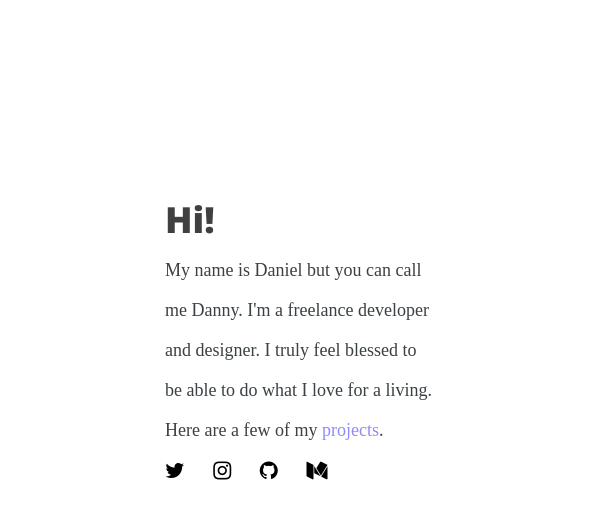
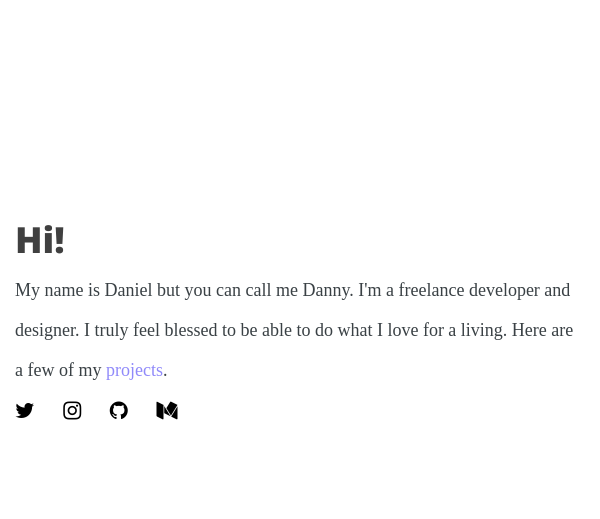
Before and after one commit to daninmotion/danielc, a Rails app: page / in a window 600 px wide. Shown: the top 519 px of the page. Run offline with Rails 7, Linux system fonts and the light colour scheme; style sheets or scripts are compiled from the project's sources; some libraries are stand-ins or nearby versions; some web fonts are replaced.

Commit message:
Fixed responsive home page view

```diff
--- a/app/assets/stylesheets/home_two.scss
+++ b/app/assets/stylesheets/home_two.scss
@@ -63,14 +63,14 @@
 /* Screens between 375px and 667px */
 @media only screen and (min-width: 375px) and (max-width: 667px) {
 	.content {
-		margin-top: 100px;
+		margin-top: 140px;
 	}
 }
 
 /* Screens between 414px and 736px */
 @media only screen and (min-width: 414px) and (max-width: 736px) {
 	.content {
-		margin-top: 150px;
+		margin-top: 170px;
 	}
 }
 
--- a/app/views/home/home_two.html.erb
+++ b/app/views/home/home_two.html.erb
@@ -1,7 +1,7 @@
 <div class="container">
 	<div class="content">
 		<div class="row">
-			<div class="col-xs-6 col-xs-offset-3">
+			<div class="col-md-6 col-md-offset-3">
 				<h2>Hi!</h2>
 				<p>
 					My name is Daniel but you can call me Danny. I'm a freelance developer and designer. I truly feel blessed to be able to do what I love for a living. Here are a few of my <span class="link"><%= link_to "projects", projects_path, target: "_blank" %></span>.
@@ -9,7 +9,7 @@
 			</div>
 		</div>
 		<div class="row">
-			<div class="col-xs-6 col-xs-offset-3">
+			<div class="col-md-6 col-md-offset-3">
 				<div class="social-icons">
 					<ul class="list-inline">
 	          <li class="twitter"><%= link_to '<i class="fa fa-twitter fa-2x"></i>'.html_safe, "https://twitter.com/dan_inmotion", target: "_blank" %></li>
```
